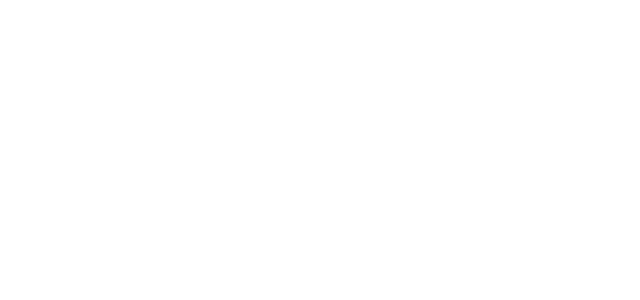
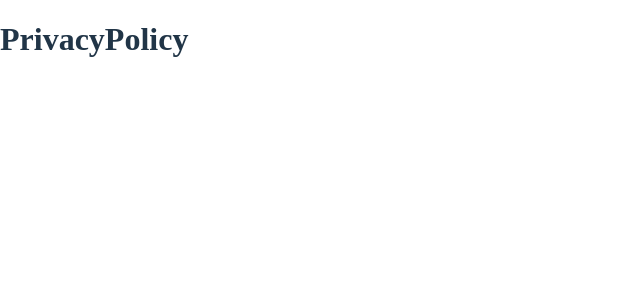
Before and after one commit to JuliaHusar/portfolio-website-2024, a React (Vite) app: page /RuinTheAuxPrivacyPolicy in a window 1280 px wide. Before the commit this address had no page. Shown: the top 300 px of the page, without its empty margins (0-640 px from the left). Built offline with nearby package versions, Linux system fonts and the light colour scheme.

Commit message:
Changed Hompage to actual homepage

```diff
--- a/src/main.jsx
+++ b/src/main.jsx
@@ -11,7 +11,7 @@
       <BrowserRouter>
           <Routes>
               <Route path="/portfolio-website-2024" element={<App />} />
-              <Route path="/portfolio-website-2024/RuinTheAuxPrivacyPolicy" element={<RuinTheAuxPrivacy />} />
+              <Route path="RuinTheAuxPrivacyPolicy" element={<RuinTheAuxPrivacy />} />
           </Routes>
       </BrowserRouter>
   </React.StrictMode>,
```
